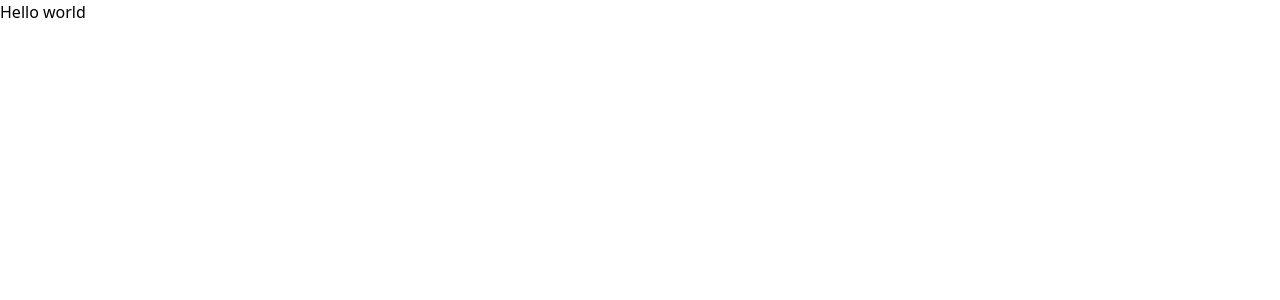
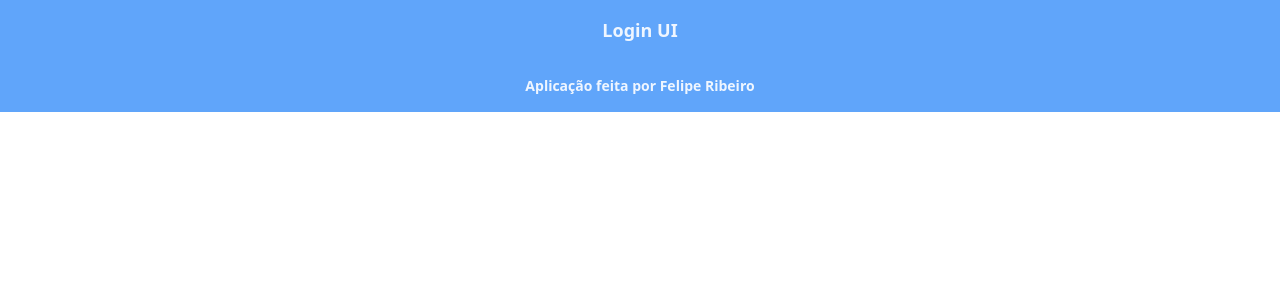
Before and after one commit to lfeliperibeiro/signin-signup-ui, a React (Vite) app: page / in a window 1280 px wide. Shown: the top 300 px of the page. Built offline with nearby package versions, Linux system fonts and the light colour scheme.

Commit message:
feat: add header and footer

```diff
--- a/src/App.tsx
+++ b/src/App.tsx
@@ -1,9 +1,14 @@
-import './index.css'
+import './index.css';
+import { Header } from './components/Header/Header';
+import { Footer } from './components/Footer/Footer';
 
 function App() {
   return (
-  <div>Hello world</div>
-  )
+    <>
+      <Header />
+      <Footer />
+    </>
+  );
 }
 
-export default App
+export default App;
--- /dev/null
+++ b/src/components/Footer/Footer.tsx
@@ -0,0 +1,9 @@
+export const Footer = () => {
+  return (
+    <footer className={'w-full bg-blue-400 p-4'}>
+      <p className={'text-sm text-blue-50 font-bold text-center'}>
+        Aplicação feita por Felipe Ribeiro
+      </p>
+    </footer>
+  );
+};
--- /dev/null
+++ b/src/components/Header/Header.tsx
@@ -0,0 +1,7 @@
+export const Header = () => {
+  return (
+    <header className={'w-full bg-blue-400 p-4'}>
+      <p className={'text-lg text-blue-50 font-bold text-center'}>Login UI</p>
+    </header>
+  );
+};
```
